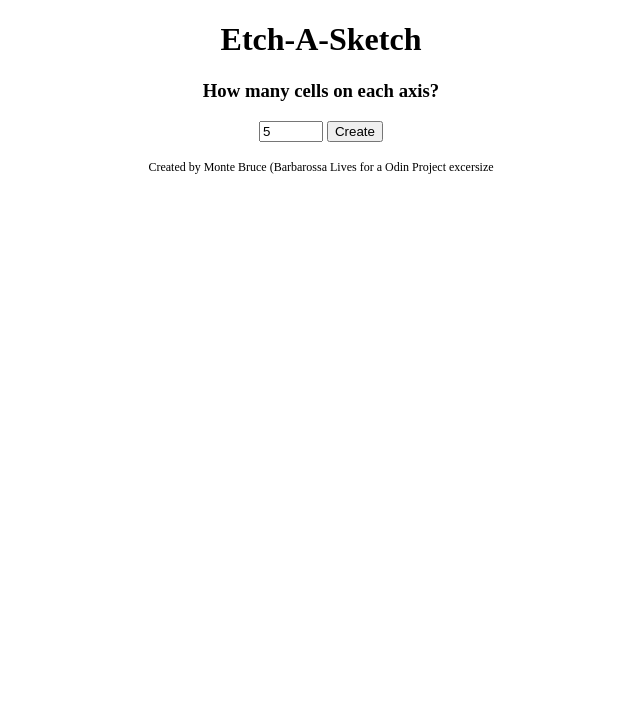
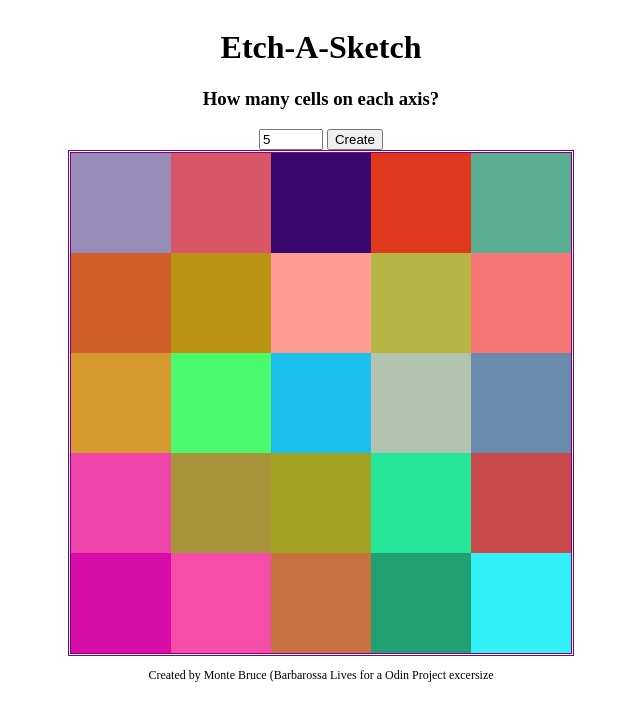
Before and after one commit to BarbarossaLives/etch-a-sketch, a plain HTML site: page index.html in a window 1280 px wide. Both pictures are taken after typing "5" into the empty fields and a click on the button "Create". Shown: the whole page, without its empty margins (319-959 px from the left). Drawn offline with Linux system fonts and the light colour scheme.

Commit message:
Finished the project with one added extra credit.

```diff
--- a/etch.js
+++ b/etch.js
@@ -2,27 +2,36 @@ const button = document.getElementById("generate");
 const mainContainer = document.getElementById("container");
 
 button.addEventListener("click", function(){
-    const rowcount = parseInt(document.getElementById("row-input").value, 10);
+    const rowcount = parseInt(document.getElementById("row-input").value);
 
-    if (isNaN(rowcount) || rowcount<1 || rowcount>100){
-        alert("Please enter a whole number between and 100");
+    function getRandomHexColor() {
+        const hex = Math.floor(Math.random() * 0xffffff).toString(16);
+        return `#${hex.padStart(6, '0')}`;
+    }
+
+    if (isNaN(rowcount) || rowcount<1 || rowcount>200){
+        alert("Please enter a whole number between 1 and 200 ");
         return;
     }
 
     mainContainer.innerHTML = ""
 
-    let counter=1;
+    const rowheight = 100/rowcount;
+    const totalbox = rowcount*rowcount
 
-    for(let r = 0; r<rowcount; r++){
-        const row = document.createElement("div");
-        row.classname="row";
 
-        for(let c = 0; c<rowcount; c++){
-            const box = document.createElement("div")
-            div.className = "box";
-            box.textContent = counter++
-            row.appendChild(box);
-        }
-    }mainContainer.appendChild(row);
+    for(let r = 0; r<totalbox; r++){
+        const box = document.createElement("div");
+        box.className = "box";
+        box.style.backgroundColor = getRandomHexColor();
+        box.style.height = `${rowheight}%`;
+        box.style.width = `${rowheight}%`;
+        box.innerHTML = "&nbsp;";
+        box.addEventListener("mouseenter", function() {
+            box.style.backgroundColor = "black";
+            })
+        mainContainer.appendChild(box);
+
+    }
 
 })
--- a/styles.css
+++ b/styles.css
@@ -1,16 +1,31 @@
+body{
+    display: flex;
+    flex-direction: column;
+    justify-content: center;
+    align-items: center;
+}
+
 header{
     text-align: center;
-
-}
-div{
-    border:1px solid white;
-
-
 }
 
 main{
-    border:3px double white;
+    height: ;
+    border:3px double purple;
+    display:flex;
+    flex-wrap: wrap;
+    width: 500px;
+    height: 500px;
+
 }
+.box{
+    display: inline-block;
+    box-sizing: border-box;
+}
+
+
+
+
 
 footer{
     text-align: center;
```
